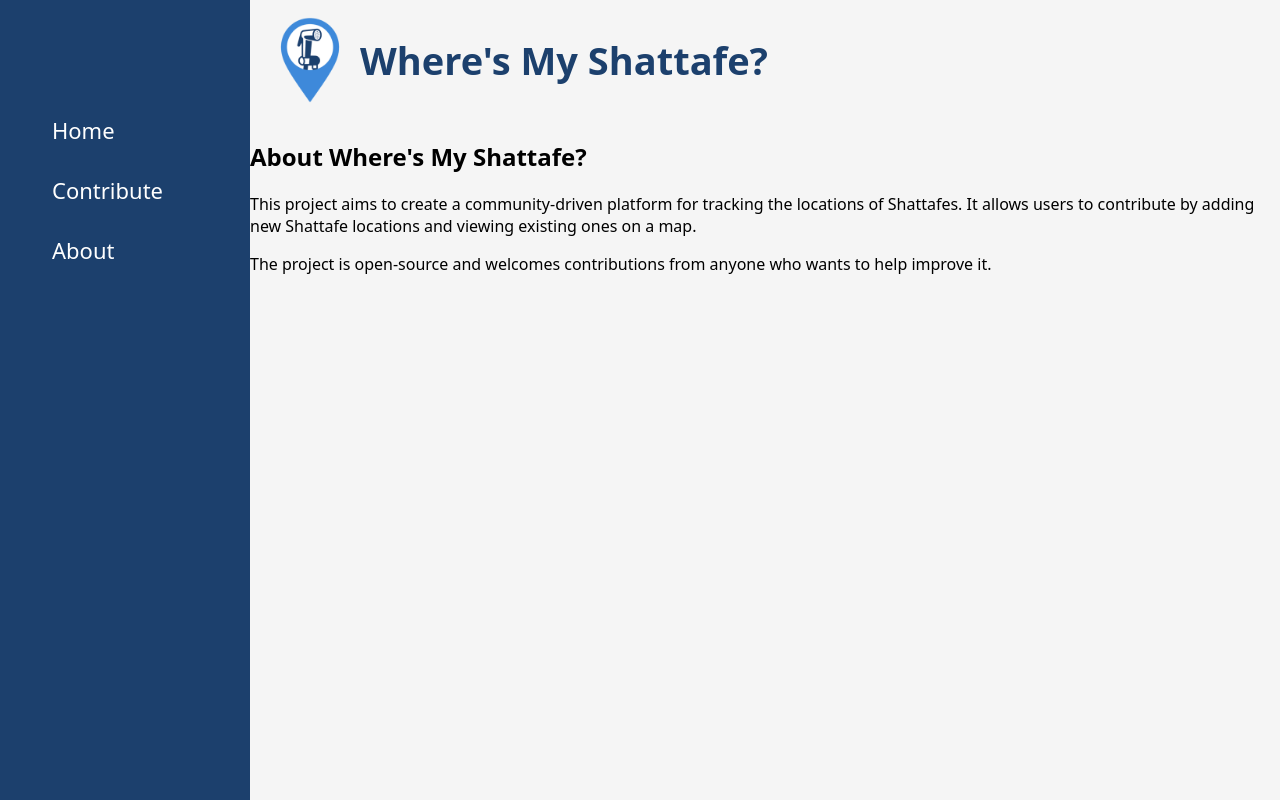
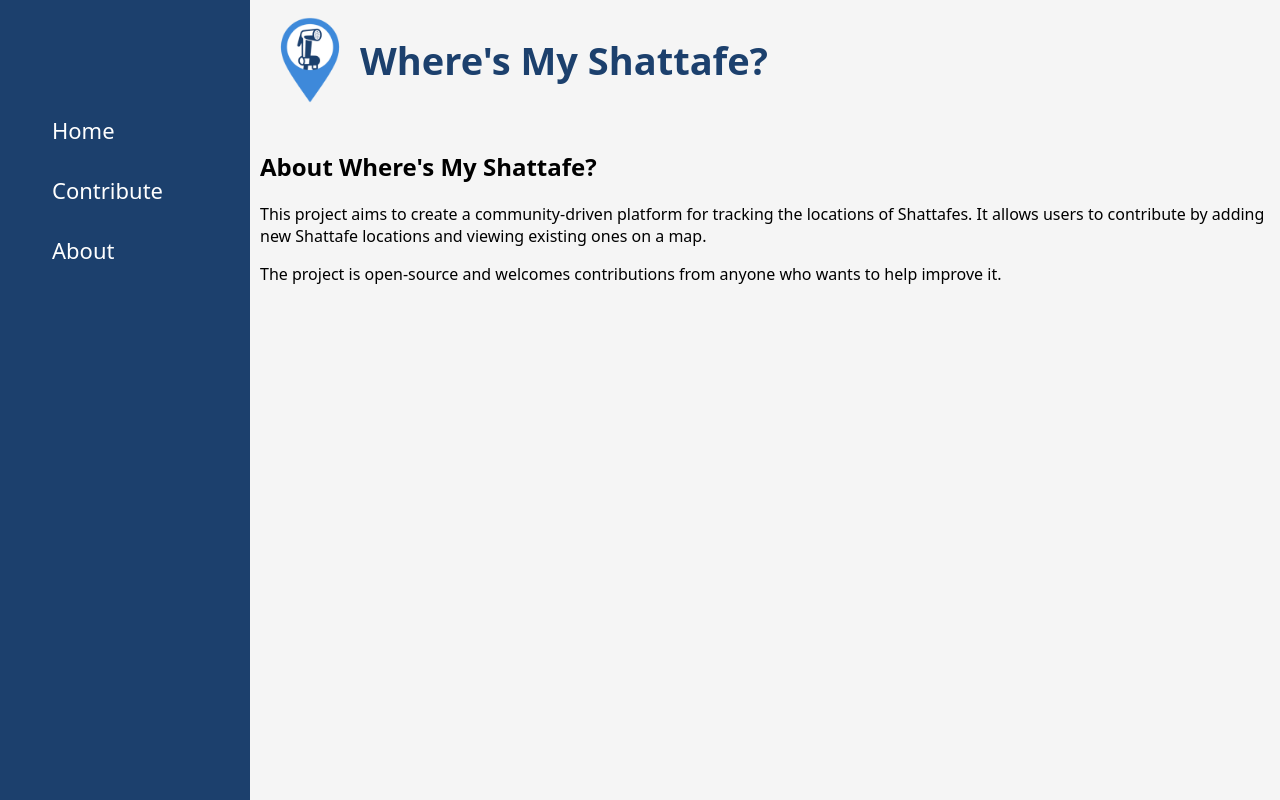
Before and after one commit to Ibrahim-ElKhansa/Wheres-My-Shattafe, a Next.js app: page /about in a window 1280 px wide. Built offline with nearby package versions, Linux system fonts and the light colour scheme; no server answers; some icons are missing.

Commit message:
styled new pages

```diff
--- a/src/app/globals.scss
+++ b/src/app/globals.scss
@@ -3,6 +3,8 @@ $brand-color: #0070f3;
 
 @use '@/styles/home-page.scss';
 @use '@/styles/navigation-menu.scss';
+@use '@/styles/about-page.scss';
+@use '@/styles/contribute-page.scss';
 
 html,
 body {
--- /dev/null
+++ b/src/styles/about-page.scss
@@ -0,0 +1,3 @@
+.about-page {
+  padding: 10px;
+}
--- /dev/null
+++ b/src/styles/contribute-page.scss
@@ -0,0 +1,3 @@
+.contribute-page {
+  padding: 10px;
+}
```
Also changed, not shown: src/app/contribute/page.tsx (added, +9 -0 lines).
